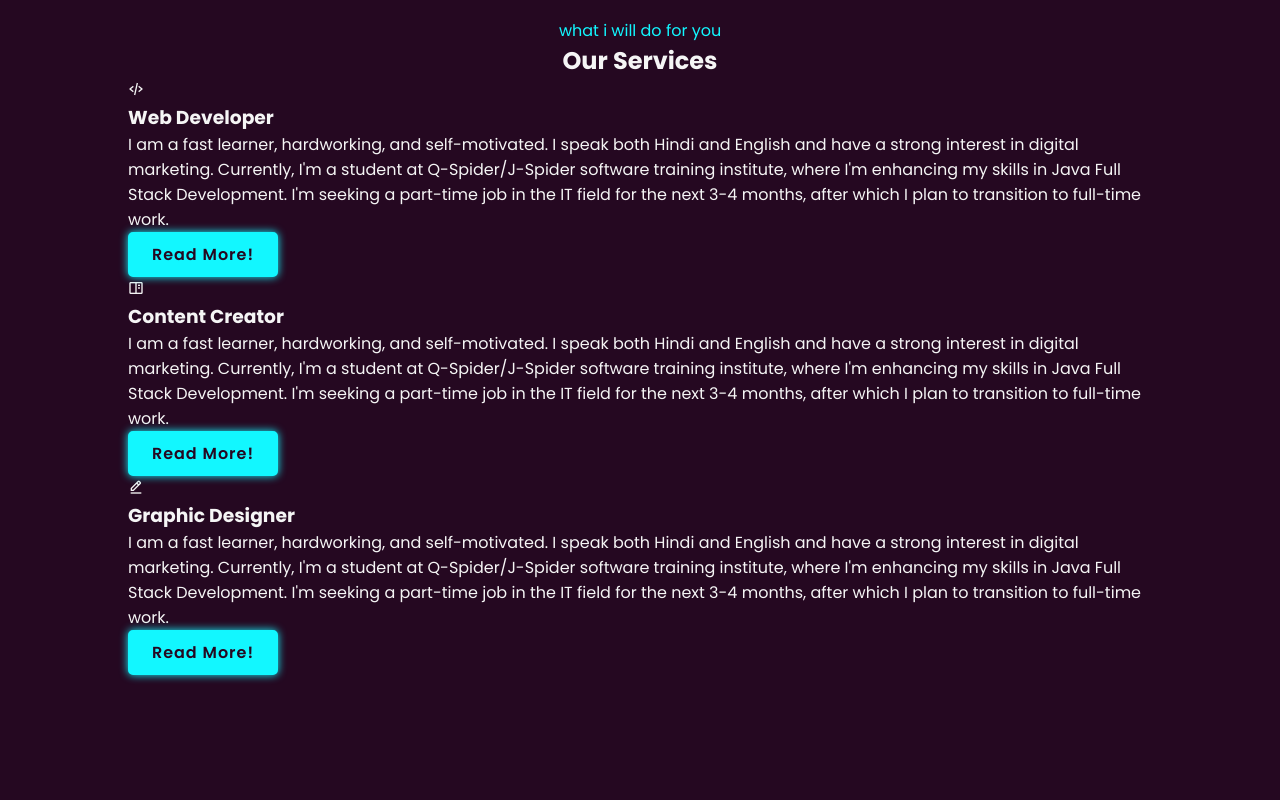
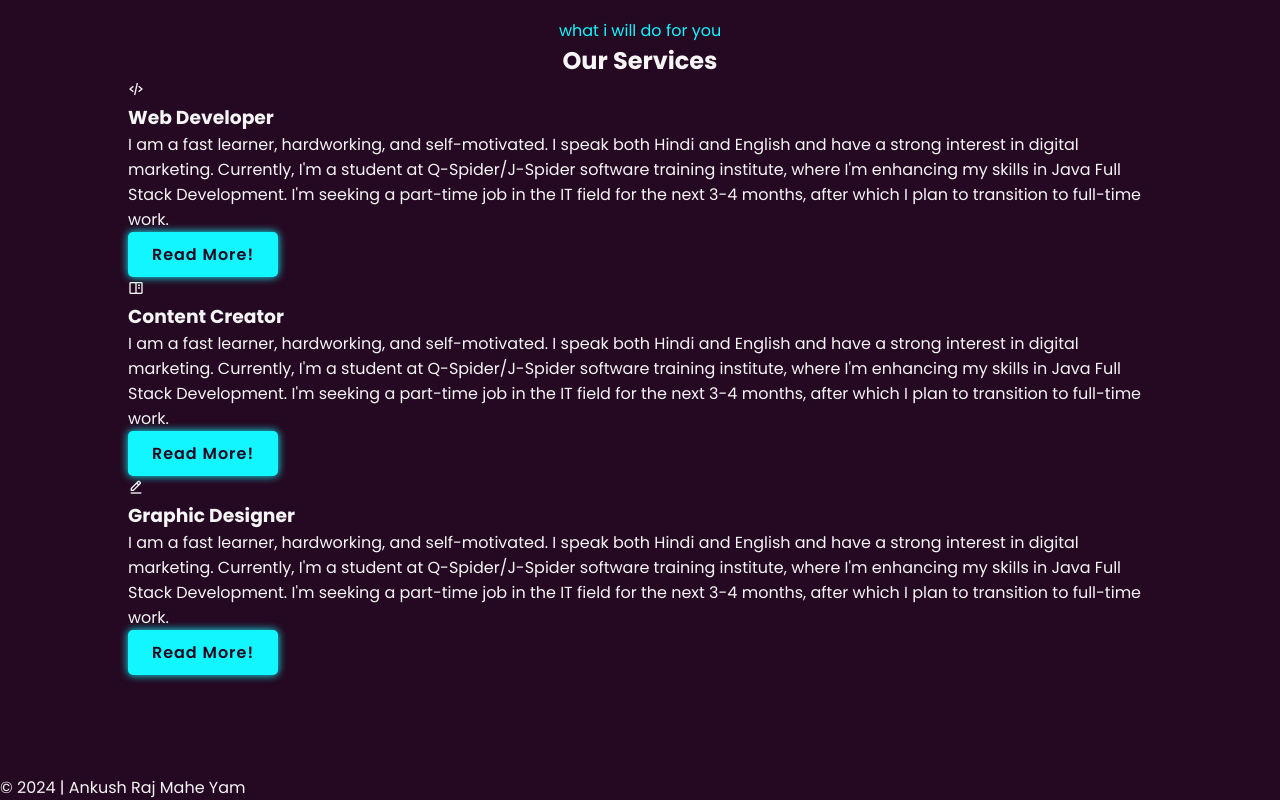
Before and after one commit to AnkushRajMaheYam/Portfolio-Website, a plain HTML site: page index.html in a window 1280 px wide. Shown: the part 1698-2498 px from the top of the page. Before the commit the page ends 2473 px from the top, so only its background shows below. Drawn offline with nearby package versions, Linux system fonts and the light colour scheme.

Commit message:
Check Clonning By PC

```diff
--- a/index.html
+++ b/index.html
@@ -263,7 +263,9 @@
         </div>
 
     </section>
-
+    <footer>
+        <p>&copy; 2024 | Ankush Raj Mahe Yam</p>
+    </footer>
     <script src="script.js"></script>
 </body>
 
```
